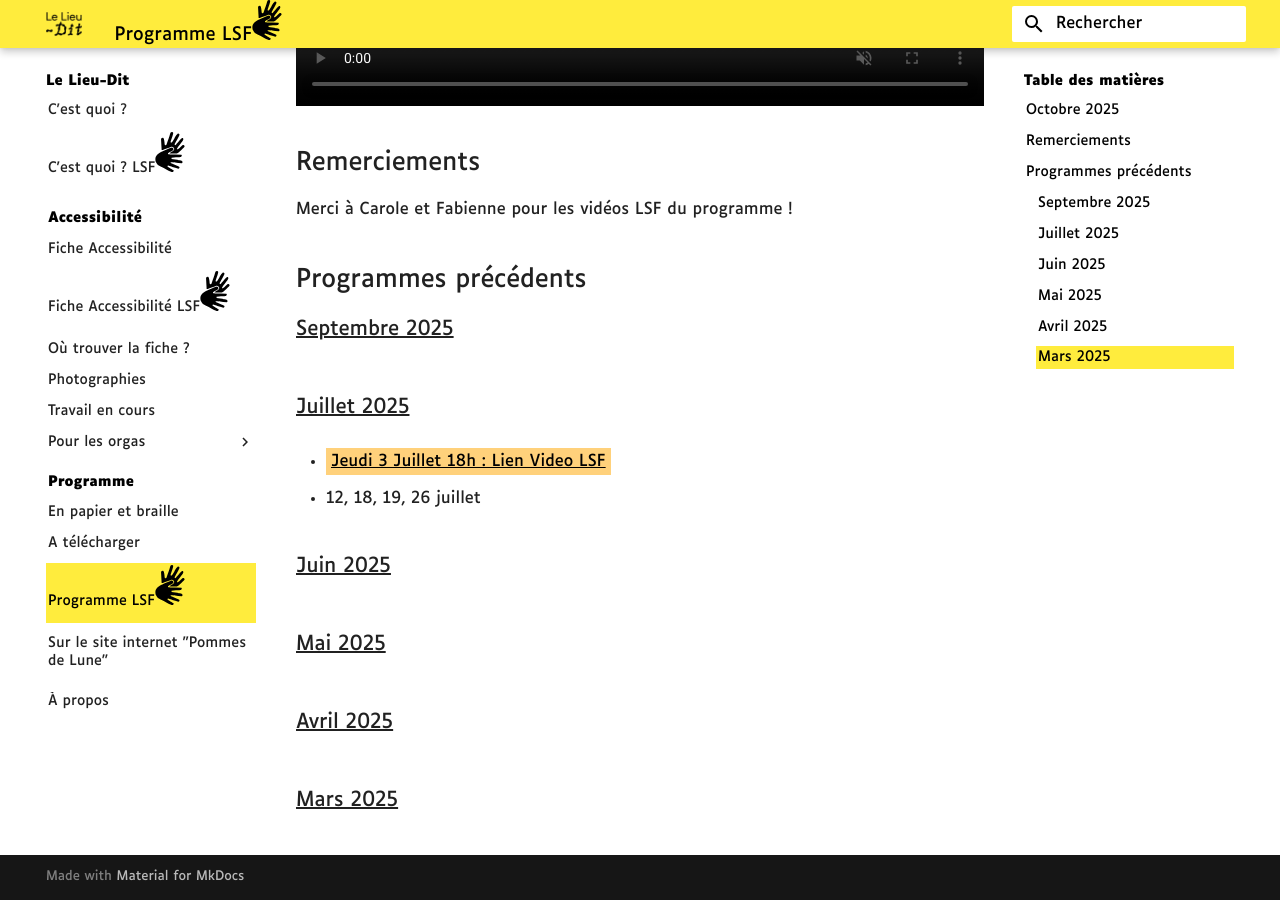
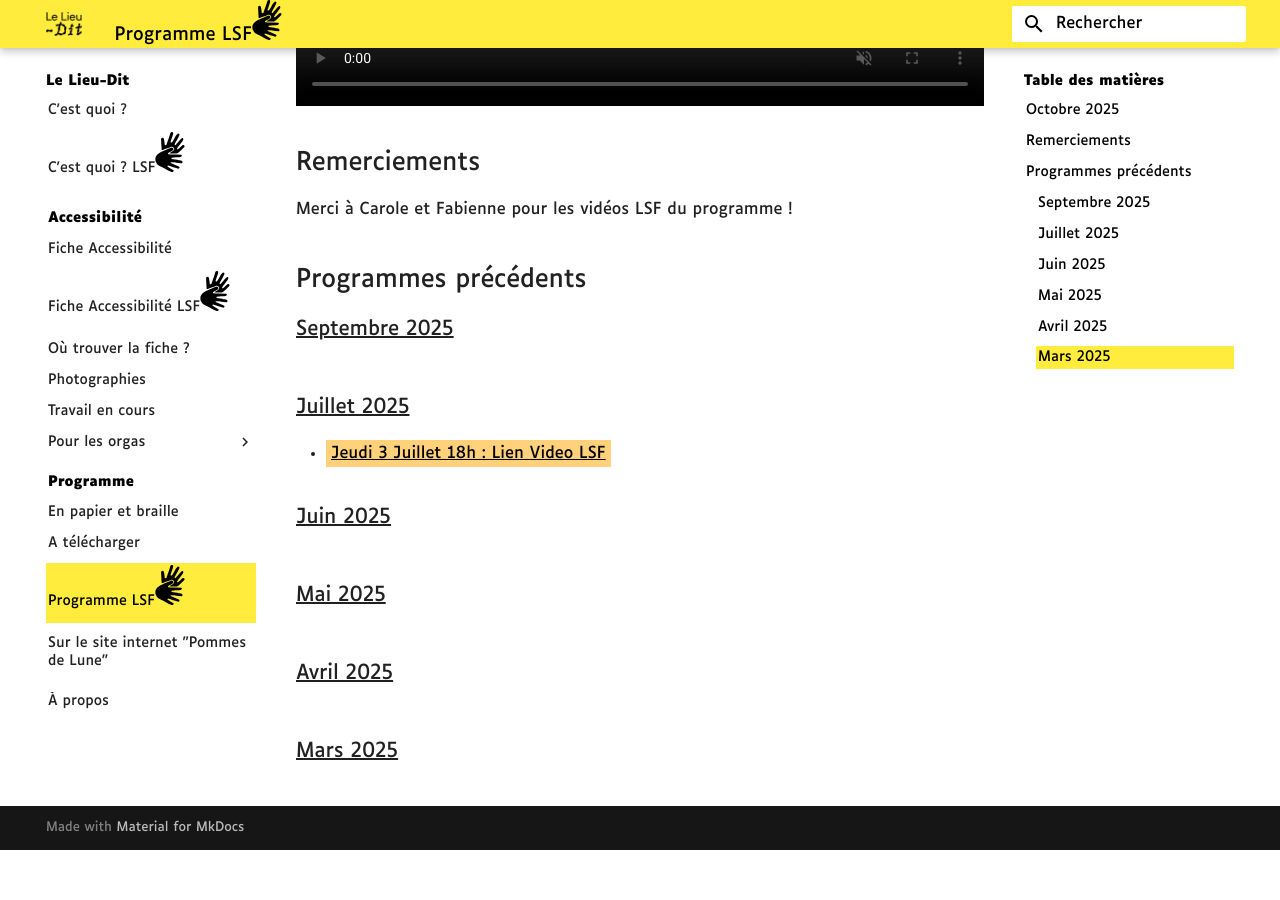
Before and after one commit to Lieu-Dit/web, an MkDocs documentation site: the page built from docs/prog-lsf.md, in a window 1280 px wide and 900 px high, scrolled down 557 px. Built offline with MkDocs 1.6.1 and Material for MkDocs 9.7.7, drawn with Linux system fonts in a browser that asks for light colours; after the commit the page ends 1407 px from its top, so only the background shows below that; some of the changed lines change nothing that is shown.

Commit message:
docs: how to update prog_lsf

```diff
--- a/docs/prog-lsf.md
+++ b/docs/prog-lsf.md
@@ -1,8 +1,12 @@
 # <span class="middle img-3rem">![](assets/lsf.png)</span>Programmes en Langue des signes française (LSF)
+
+<!-- Changer le mois en cours -->
 
 ## Octobre 2025
 
 <ul class="playlist_lsf" id="lsf-10-25"></ul>
+
+<!-- Ne pas toucher en dessous -->
 
 <link href="stylesheets/video-js.css" rel="stylesheet" />
 <link href="stylesheets/extra.video-js.css" rel="stylesheet" />
@@ -29,13 +33,13 @@
 
 ## Programmes précédents
 
+<!-- ajouter le mois précédent -->
+
 ### Septembre 2025
 <ul class="playlist_lsf" id="lsf-09-25"></ul>
 
 ### Juillet 2025
 - [Jeudi 3 Juillet 18h : Lien Video LSF](http://agenda.unadev.com/wp-content/uploads/2025/06/jeudi-3-juillet-Lieu-Dit-atelier-air-et-pot-fin-de-chantier.mp4)
-
-- 12, 18, 19, 26 juillet
 
 ### Juin 2025
 <ul class="playlist_lsf" id="lsf-06-25"></ul>
@@ -90,11 +94,13 @@
         const base = "https://cloud.laucarre.com/s/LD-LSF-prog/"
         return base+"download?path=%2F"+yyyy+"_"+mm+"&files="
     }
+    // ajouter la ligne pour le mois en cours :
     populate_list(playlist_10_2025, "lsf-10-25", getdirname(10,2025));
     populate_list(playlist_09_2025, "lsf-09-25", getdirname(09,2025));
     populate_list(playlist_06_2025, "lsf-06-25", getdirname(06,2025));
     populate_list(playlist_05_2025, "lsf-05-25", getdirname(05,2025));
     populate_list(playlist_04_2025, "lsf-04-25", getdirname(04,2025));
     populate_list(playlist_03_2025, "lsf-03-25", getdirname(03,2025));
+    // mettre à jour la ligne suivante :
     doo(null, getdirname(10,2025) + playlist_10_2025[0].url)
 </script>
```
